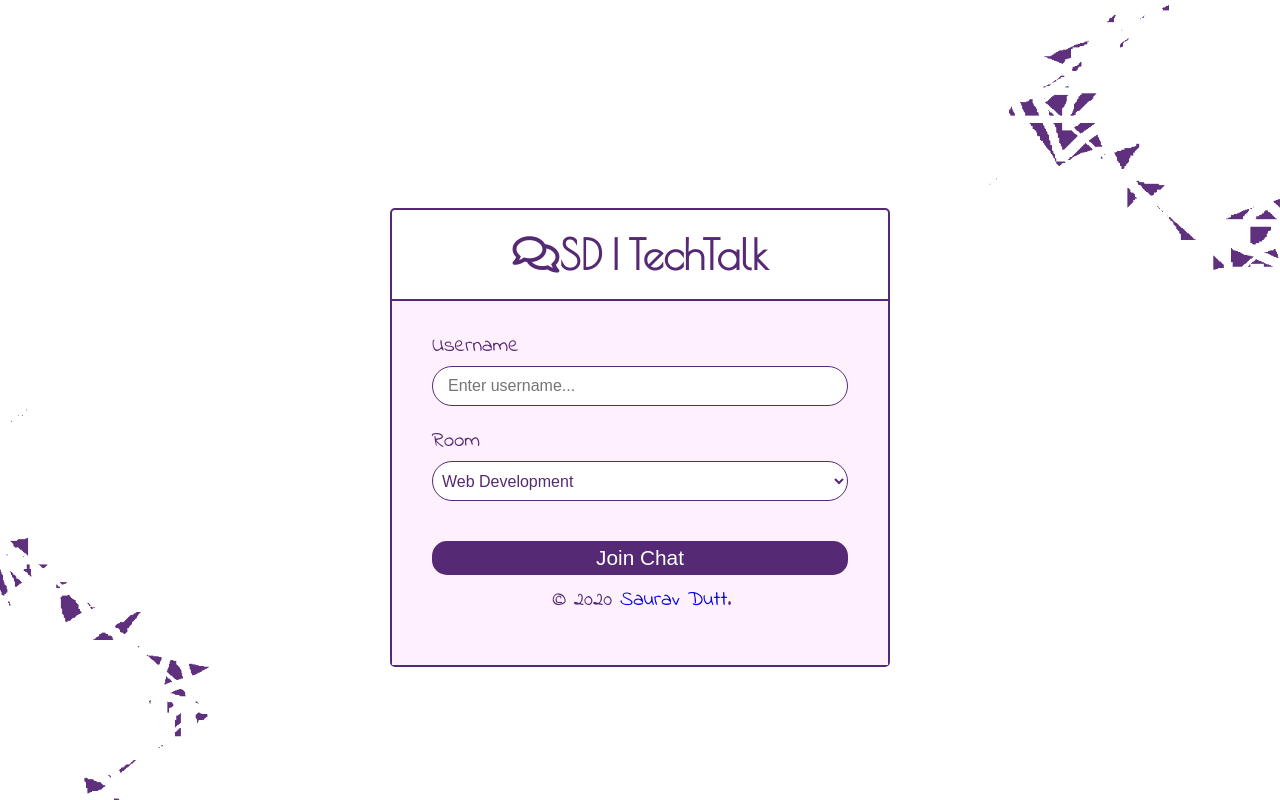
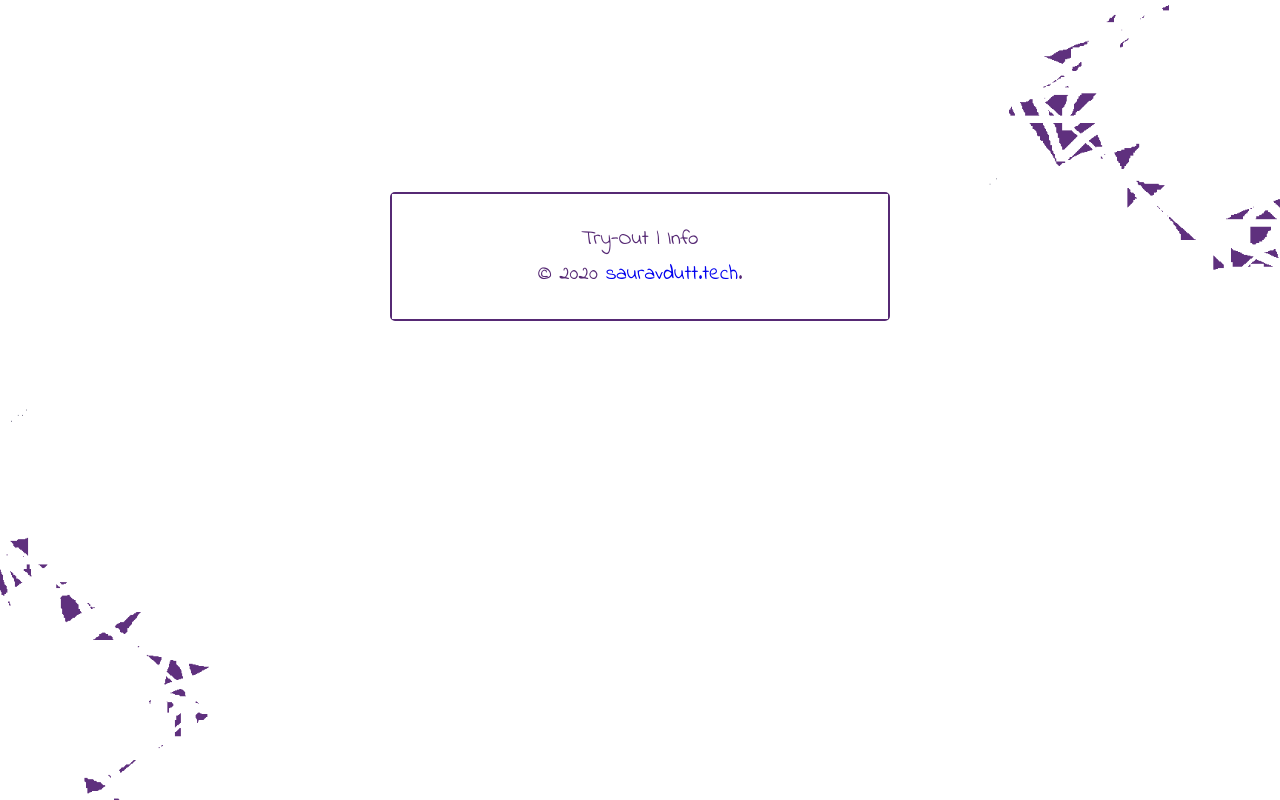
Before and after one commit to sauravDutt/Techtalk, a website: page public/index.html in a window 1280 px wide. Drawn offline with nearby package versions, Linux system fonts and the light colour scheme.

Commit message:
Making an Application

```diff
--- a/public/css/style.css
+++ b/public/css/style.css
@@ -144,7 +144,7 @@ a {
 .join-container {
 	max-width: 500px;
 	margin:  auto;
-	margin-top: 26vh;
+	margin-top: 24vh;
 	color: #562974;
 	border: 2px solid #562974;
 	border-radius: 5px;
@@ -164,6 +164,10 @@ a {
 .join-main {
 	padding: 30px 40px;
 	background: var(--dark-color-b);
+}
+.test {
+	padding: 30px 40px;
+	background: var(--dark-color-a);
 }
 
 .join-main p {
@@ -205,7 +209,8 @@ a {
 	width: 100%;
 }
 .footer{
-	margin: 10px 20px 3px 120px;
+	text-align: center;
+	margin-top: 5px;
 }
 
 
--- a/public/index.html
+++ b/public/index.html
@@ -19,37 +19,10 @@
 	</head>
 	<body>
 		<div class="join-container">
-			<header class="join-header">
-				<h1><i class="far fa-comments"></i>SD | TechTalk</h1>
-			</header>
-			<main class="join-main">
-				<form action="chat.html">
-					<div class="form-control">
-						<label for="username">Username</label>
-						<input
-							type="text"
-							name="username"
-							id="username"
-							placeholder="Enter username..."
-							required
-						/>
-					</div>
-					<div class="form-control">
-						<label for="room">Room</label>
-						<select name="room" id="room">
-							<option value="Web Development">Web Development</option>
-							<option value="Artificial Intelligence">Artificial Intelligence</option>
-							<option value="Data Science">Data Science</option>
-							<option value="Blockchain">Blockchain</option>
-							<option value="Internet of Things">Internet of Things</option>
-							<option value="White Hat">White Hat</option>
-							<option value="Gaming">Gaming</option>
-						</select>
-					</div>
-					<button type="submit" class="btn">Join Chat</button>
-				</form>
+			<main class="test">
 
-				<p  class="footer">&copy; 2020 <a href="https://www.sauravdutt.tech/">Saurav Dutt</a>.</p>
+				<p   style="text-align: center;"><a href="try.html" style="text-decoration: none;color: #562974;">Try-Out</a>  |  <a href="#" style="text-decoration: none; color: #562974;">Info</a></p>
+				<p  class="footer">&copy; 2020 <a href="https://www.sauravdutt.tech/">sauravdutt.tech</a>.</p>
 			</main>
 		</div>
 
```
Also changed, not shown: public/chat.html (+1 -1 lines), public/try.html (added, +57 -0 lines).
